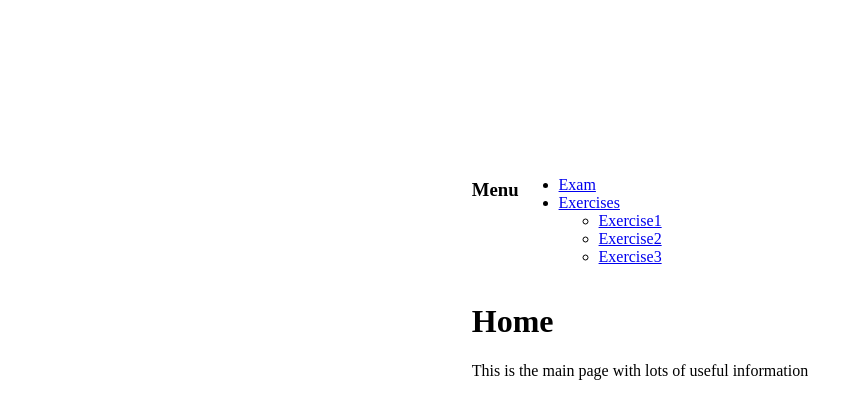
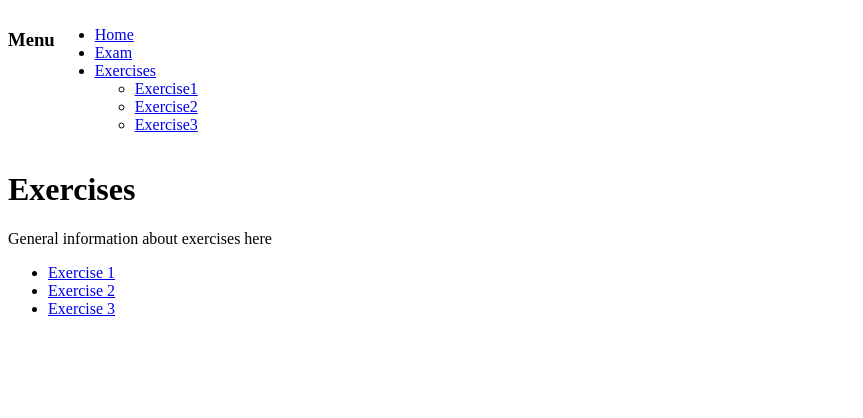
Before and after one commit to aamarber/UD8-DIW, a React app: page /exercises in a window 1280 px wide. Shown: the top 418 px of the page, without its empty margins (0-863 px from the left). Built offline with nearby package versions, Linux system fonts and the light colour scheme.

Commit message:
Template for routing example

```diff
--- a/src/routing/Exercises.js
+++ b/src/routing/Exercises.js
@@ -4,9 +4,9 @@ function Exercises() {
       <h1>Exercises</h1>
       General information about exercises here
       <ul>
-        <li>Exercise 1</li>
-        <li>Exercise 2</li>
-        <li>Exercise 3</li>
+        <li><a href="exercise/1">Exercise 1</a></li>
+        <li><a href="exercise/2">Exercise 2</a></li>
+        <li><a href="exercise/3">Exercise 3</a></li>
       </ul>
     </div>
   )
--- a/src/routing/Layout.js
+++ b/src/routing/Layout.js
@@ -1,5 +1,6 @@
 import Nav from "./Nav"
 import Home from "./Home"
+import { Outlet } from "react-router-dom"
 
 import "./layout.css"
 
@@ -7,7 +8,7 @@ function Layout() {
   return (
     <div className='layout'>
       <Nav />
-      <Home />
+      <Outlet />
     </div>
   )
 }
--- a/src/routing/Nav.js
+++ b/src/routing/Nav.js
@@ -7,7 +7,10 @@ function Nav() {
       <nav>
         <ul>
           <li>
-            <a href="/exam">Exam</a>
+            <Link to="/">Home</Link>
+          </li>
+          <li>
+            <Link to="/exam">Exam</Link>
           </li>
           <li>
             <Link to="/exercises">Exercises</Link>
--- a/src/routing/layout.css
+++ b/src/routing/layout.css
@@ -6,3 +6,11 @@
 .menu {
   display: flex;
 }
+
+#app {
+  width: 100%;
+  margin-top: 10px !important;
+  display: flex;
+  justify-content: flex-start !important;
+  align-items: flex-start !important;
+}
--- /dev/null
+++ b/src/routing/routes.js
@@ -0,0 +1,32 @@
+import { createBrowserRouter } from 'react-router-dom'
+import Layout from './Layout'
+import Home from './Home'
+import Exam from './Exam'
+import Exercises from './Exercises'
+
+const routes = [
+  {
+    path: "/",
+    element: <Layout />,
+    children: [
+      {
+        path: "/",
+        element: <Home/>,
+      },
+      {
+        path: "/exam",
+        element: <Exam />,
+      },
+      {
+        path: "/exercises",
+        element: <Exercises />
+      },
+
+    ],
+  }
+]
+const router = createBrowserRouter(routes)
+
+export  {
+  router
+}
```
Also changed, not shown: src/routing/RoutedApp.js (+2 -39 lines).
